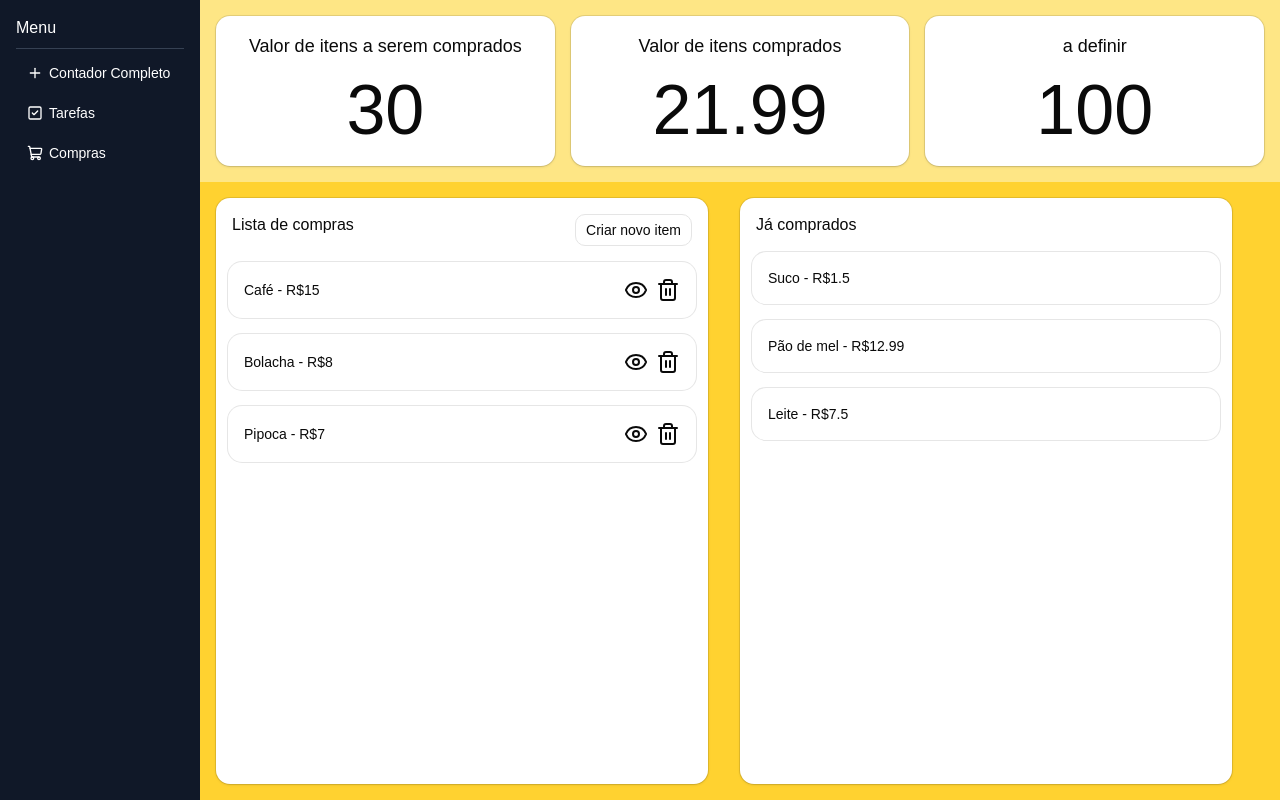
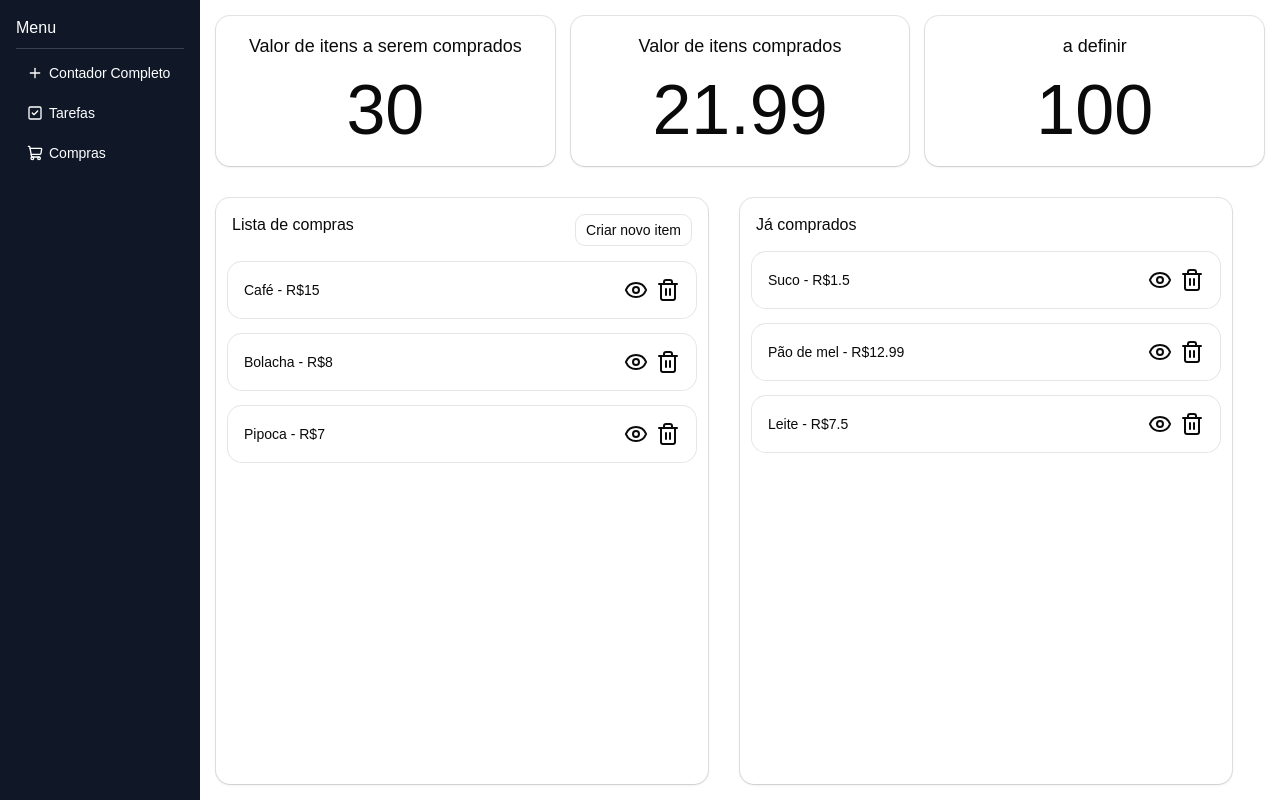
Before and after one commit to Fabiolandin/Aplicando-conceitos-de-react, a React (Vite) app: page /compras in a window 1280 px wide. Built offline with nearby package versions, Linux system fonts and the light colour scheme.

Commit message:
feat:adicionando iconis e funções no card de já comprados

```diff
--- a/src/pages/compras.jsx
+++ b/src/pages/compras.jsx
@@ -56,7 +56,7 @@ const Compras = () => {
             <div className="flex flex-col h-screen w-screen">
 
                 {/* Div de somas*/}
-                <div className="flex p-4 gap-4 bg-amber-200">
+                <div className="flex p-4 gap-4">
                     <Card className="flex-1 h-37.5 shadow items-center">
                         <CardContent className="flex items-center flex-col">
                             <h1 className="text-lg font-medium">Valor de itens a serem comprados</h1>
@@ -80,7 +80,7 @@ const Compras = () => {
                 </div>
 
                 {/* Div de tabelas*/}
-                <div className="flex-1 flex p-4 gap-8 bg-amber-300">
+                <div className="flex-1 flex p-4 gap-8">
 
                     {/*Card de compras */}
                     <Card className="flex-1 shadow ">
@@ -113,8 +113,18 @@ const Compras = () => {
                             <CardTitle>Já comprados</CardTitle>
                         </CardHeader>
                         {comprasComprado.map((compra) => (
-                            <Card key={compra.id} className="ml-3 mr-3">
-                                <CardContent className="">{compra.nome} - R${compra.valor}</CardContent>
+                            <Card key={compra.id} className="ml-3 mr-3 hover:bg-gray-100">
+                                <CardContent
+                                    className="flex items-center"
+                                >
+                                    {compra.nome} - R${compra.valor}
+                                    <EyeIcon className="ml-auto mr-2"
+                                        onClick={() => handleDialogOpen(compra)}
+                                    />
+                                    <Trash2Icon
+                                        onClick={() => handleCompraStatus(compra, "deletado")}
+                                    />
+                                </CardContent>
                             </Card>
                         ))}
                     </Card>
```
